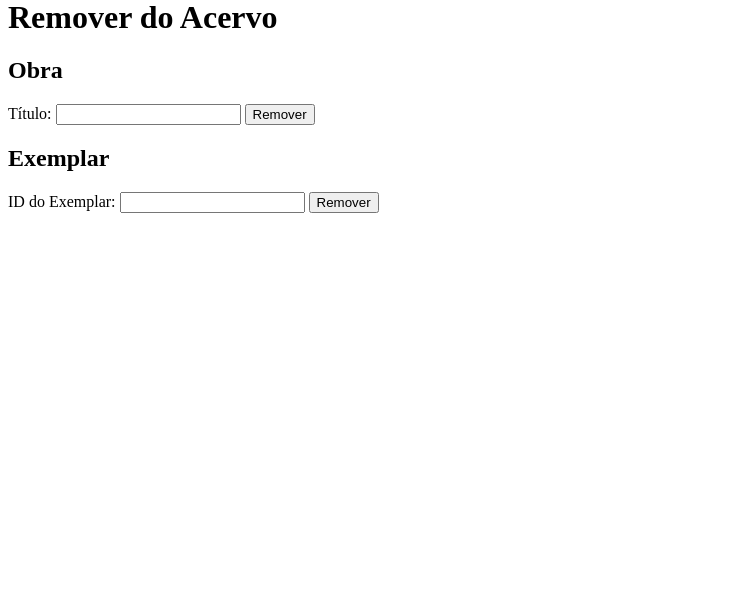
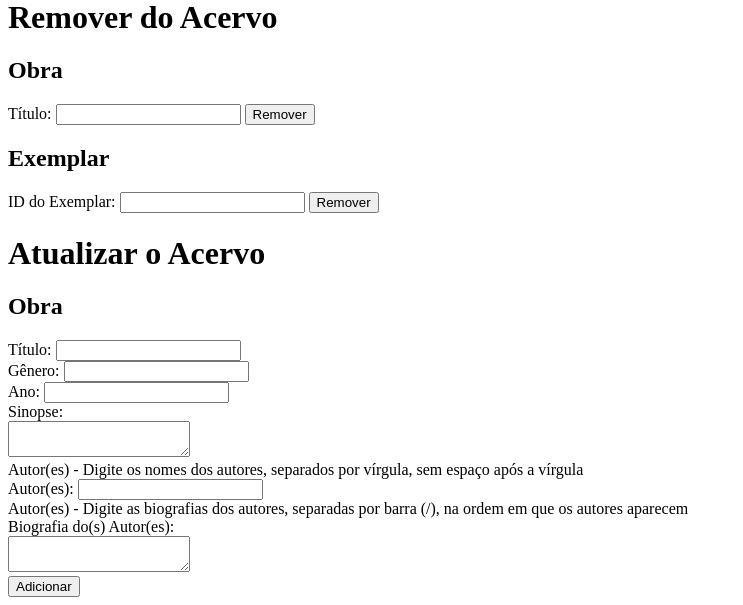
Before and after one commit to juliapongf/ProjetoWebDev, a Django app: page /biblioteca/gerenciar/ in a window 1280 px wide. Shown: the part 593-1198 px from the top of the page, without its empty margins (0-743 px from the left). Before the commit the page ends 806 px from the top, so only its background shows below. Run offline with Django 5.2, Linux system fonts and the light colour scheme; some libraries are stand-ins or nearby versions.

Commit message:
Implementação da funcionalidade de atualizar livro

```diff
--- a/ProjetoWebDev/Biblioteca/templates/Biblioteca/gerenciamento.html
+++ b/ProjetoWebDev/Biblioteca/templates/Biblioteca/gerenciamento.html
@@ -118,6 +118,29 @@
 
     </div>
 
+    <h1>Atualizar o Acervo</h1>
+        <h2>Obra</h2>
+
+            <form
+                hx-put="{% url 'atualizar_livro' %}"
+                hx-target="#div_atualizacao"
+                hx-swap="innerHTML"
+            >
+                {% csrf_token %}
+                Título:  <input type="text"              name="titulo">              <br>
+                Gênero:  <input type="text"              name="genero">              <br>
+                Ano:     <input type="text"              name="ano">                 <br>
+                Sinopse: <br> <textarea maxlength="1024" name="sinopse"> </textarea> <br>
+                Autor(es) - Digite os nomes dos autores, separados por vírgula, sem espaço após a vírgula <br>
+                Autor(es):   <input type="text"          name="autor">               <br>
+                Autor(es) - Digite as biografias dos autores, separadas por barra (/), na ordem em que os autores aparecem <br>
+                Biografia do(s) Autor(es): <br> <textarea maxlength="1024" name="biografia"> </textarea> <br>
+
+                <input type="submit" value="Adicionar">
+            </form>
+
+    <div id="div_atualizacao">
+
 </body>
 
 </html>
--- a/ProjetoWebDev/Biblioteca/urls.py
+++ b/ProjetoWebDev/Biblioteca/urls.py
@@ -6,6 +6,7 @@ urlpatterns = [
     path("gerenciar/",        views.gerenciar,        name="gerenciar"),
     path("criar/",            views.criar_livro,      name="criar_livro"),
     path("criar-exemplar/",   views.criar_exemplar,   name="criar_exemplar"),
+    path("atualizar_livro/",  views.atualizar_livro,  name="atualizar_livro"),
     path("remover-livro/",    views.remover_livro,    name="remover_livro"),
     path("remover-exemplar/", views.remover_exemplar, name="remover_exemplar"),
     path('divteste/',         views.index,            name='urlteste'),
--- a/ProjetoWebDev/Biblioteca/views.py
+++ b/ProjetoWebDev/Biblioteca/views.py
@@ -109,6 +109,68 @@ def remover_exemplar(request):
 
     return HttpResponse("Método inválido", status=405)
 
+def atualizar_livro(request):
+    if request.method == "PUT":
+        try:
+            # Pegando o corpo da requisição
+            data = request.body.decode("utf-8")  # Decodificando os dados enviados
+            parsed = parse_qs(data)  # Usando parse_qs para obter os dados como um dicionário
+
+            # Extraindo os valores dos campos
+            titulo = parsed.get("titulo", [None])[0]
+            autor = parsed.get("autor", [None])[0]
+            autores_novos = autor.split(',') if autor else []
+            genero = parsed.get("genero", [None])[0]
+            sinopse = parsed.get("sinopse", [None])[0]
+            ano = parsed.get("ano", [None])[0]
+            biografia = parsed.get("biografia", [None])[0]
+            biografias_novas = biografia.split('/') if biografia else []
+
+            # Atualizando o livro
+            livro = Livro.objects.filter(titulo=titulo).first()
+            if livro:
+                if titulo:
+                    livro.titulo = titulo
+                if sinopse:
+                    livro.sinopse = sinopse
+                if genero:
+                    livro.genero = genero
+                if ano:
+                    livro.ano_de_publicacao = ano
+                livro.save()
+            else:
+                return HttpResponse("O livro não existe", status=404)
+
+            # Atualizando os autores
+            i = 0
+            for autor_novo in autores_novos:
+                autor_existe = Autor.objects.filter(nome=autor_novo).first()
+                if autor_existe:
+                    if biografias_novas and i < len(biografias_novas):
+                        autor_existe.biografia = biografias_novas[i]
+                        autor_existe.save()
+                else:
+                    biografia_nova = biografias_novas[i] if i < len(biografias_novas) else ''
+                    autor_novo = Autor(nome=autor_novo, biografia=biografia_nova)
+                    autor_novo.save()
+                    autoria = Autoria(livro=livro, autor=autor_novo)
+                    autoria.save()
+                i += 1
+
+            # Retornando os dados atualizados
+            livros = Livro.objects.all()
+            autores = Autor.objects.all()
+            autorias = Autoria.objects.all()
+
+            return render(request, "Biblioteca/divteste.html", {
+                "livros": livros, "autores": autores, "autorias": autorias
+            })
+
+        except Exception as e:
+            return HttpResponse(f"Erro ao atualizar livro: {e}", status=500)
+
+    return HttpResponse("NADA FOI ATUALIZADO.", status=400)
+
 def pesquisa(request):
     livros = Livro.objects.all()
     return render(request, "Biblioteca/pesquisa.html", {"livros": livros})
```
Also changed, not shown: ProjetoWebDev/db.sqlite3.
